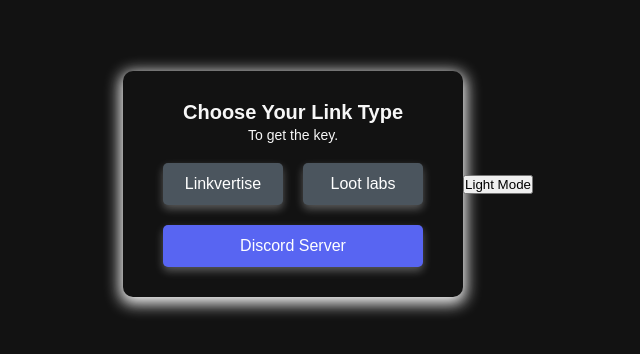
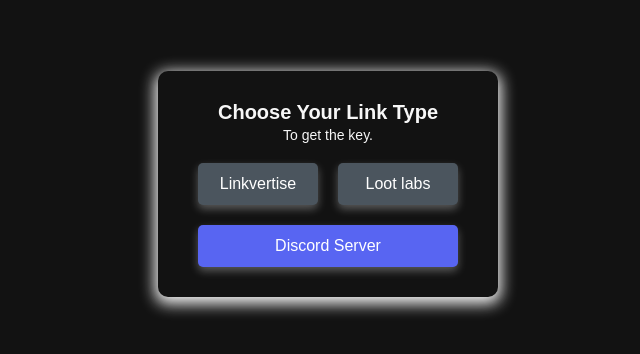
Before and after one commit to redopy7/kazura-, a website: page web/index.html in a window 1280 px wide. Shown: the part 216-570 px from the top of the page, without its empty margins (312-952 px from the left). Drawn offline with Linux system fonts and the light colour scheme.

Commit message:
Update index.html

```diff
--- a/web/index.html
+++ b/web/index.html
@@ -16,9 +16,5 @@
         </div>
         <a href="https://discord.gg/rw4YzxnUhp" class="discord-btn">Discord Server</a>
     </div>
-    <div class="theme-toggle">
-        <button class="toggle-btn" id="toggle-btn">Light Mode</button>
-    </div>
-    <script src="script.js"></script>
 </body>
 </html>
```
